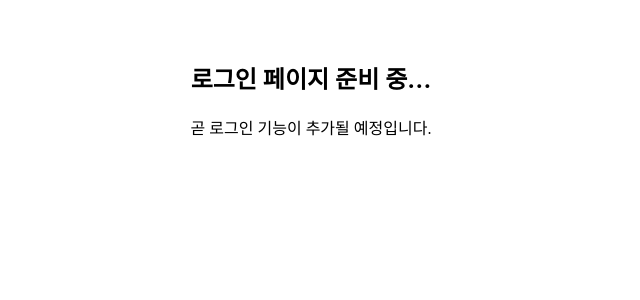
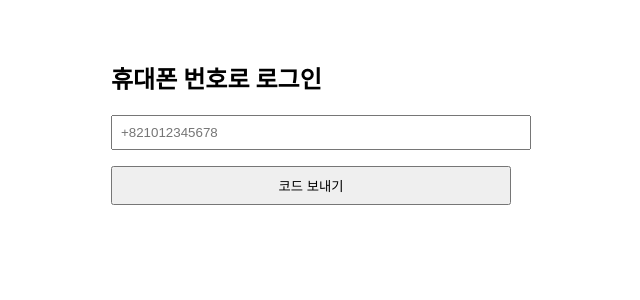
Before and after one commit to manlounge/manlounge-web, a Next.js app: page /login in a window 1280 px wide. Shown: the top 300 px of the page, without its empty margins (329-969 px from the left). Built offline with nearby package versions, Linux system fonts and the light colour scheme.

Commit message:
Update login.tsx

```diff
--- a/pages/login.tsx
+++ b/pages/login.tsx
@@ -1,8 +1,95 @@
+// pages/login.tsx
+import { useState, useEffect } from "react";
+import { auth } from "../firebase/firebaseConfig";
+import { RecaptchaVerifier, signInWithPhoneNumber } from "firebase/auth";
+import { useRouter } from "next/router";
+
 export default function Login() {
+  const router = useRouter();
+  const [phone, setPhone] = useState("");
+  const [otp, setOtp] = useState("");
+  const [verificationId, setVerificationId] = useState<string | null>(null);
+
+  // 1. ReCAPTCHA 렌더러 초기화
+  useEffect(() => {
+    if (!window.recaptchaVerifier) {
+      window.recaptchaVerifier = new RecaptchaVerifier(
+        "recaptcha-container",
+        { size: "invisible" },
+        auth
+      );
+    }
+  }, []);
+
+  // 2. SMS 코드 전송
+  const sendCode = async () => {
+    try {
+      const appVerifier = window.recaptchaVerifier;
+      const confirmationResult = await signInWithPhoneNumber(
+        auth,
+        phone,
+        appVerifier
+      );
+      setVerificationId(confirmationResult.verificationId);
+      alert("인증 코드가 전송되었습니다.");
+    } catch (error) {
+      console.error(error);
+      alert("코드 전송에 실패했습니다.");
+    }
+  };
+
+  // 3. OTP 확인 및 로그인
+  const verifyCode = async () => {
+    if (!verificationId) return;
+    try {
+      const credential = await auth.signInWithPhoneNumber(
+        phone,
+        verificationId
+      );
+      // 로그인 성공 시 홈으로 이동
+      router.push("/");
+    } catch (error) {
+      console.error(error);
+      alert("인증에 실패했습니다.");
+    }
+  };
+
   return (
-    <div style={{ padding: '2rem', textAlign: 'center' }}>
-      <h2>로그인 페이지 준비 중…</h2>
-      <p>곧 로그인 기능이 추가될 예정입니다.</p>
+    <div style={{ padding: "2rem", maxWidth: "400px", margin: "auto" }}>
+      <h2>휴대폰 번호로 로그인</h2>
+      <div>
+        <input
+          type="tel"
+          placeholder="+821012345678"
+          value={phone}
+          onChange={(e) => setPhone(e.target.value)}
+          style={{ width: "100%", padding: "0.5rem", marginBottom: "1rem" }}
+        />
+        <button onClick={sendCode} style={{ width: "100%", padding: "0.5rem" }}>
+          코드 보내기
+        </button>
+      </div>
+
+      {verificationId && (
+        <div style={{ marginTop: "1rem" }}>
+          <input
+            type="text"
+            placeholder="인증 코드 입력"
+            value={otp}
+            onChange={(e) => setOtp(e.target.value)}
+            style={{ width: "100%", padding: "0.5rem", marginBottom: "1rem" }}
+          />
+          <button
+            onClick={verifyCode}
+            style={{ width: "100%", padding: "0.5rem" }}
+          >
+            로그인
+          </button>
+        </div>
+      )}
+
+      {/* ReCAPTCHA 컨테이너 (invisible) */}
+      <div id="recaptcha-container"></div>
     </div>
   );
 }
```
